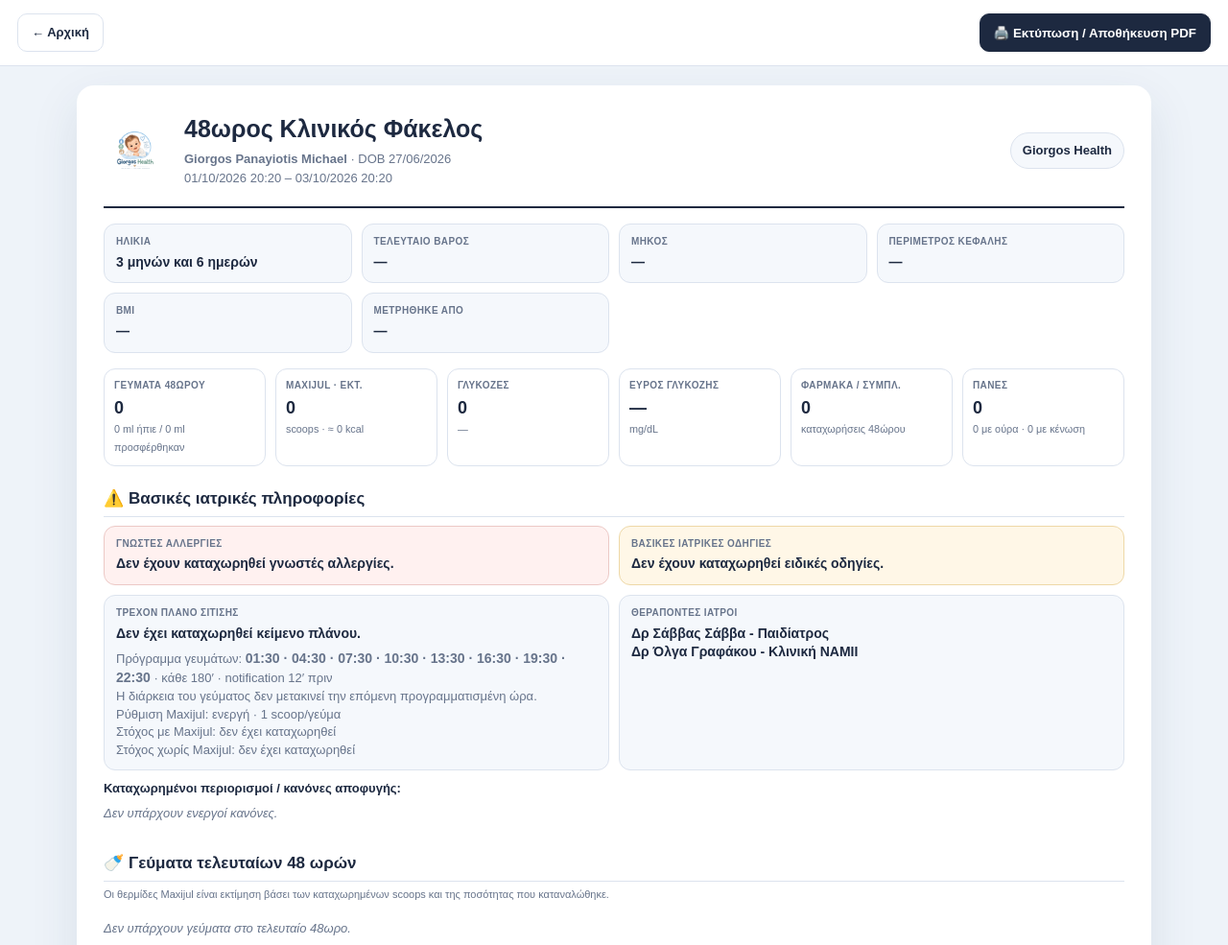
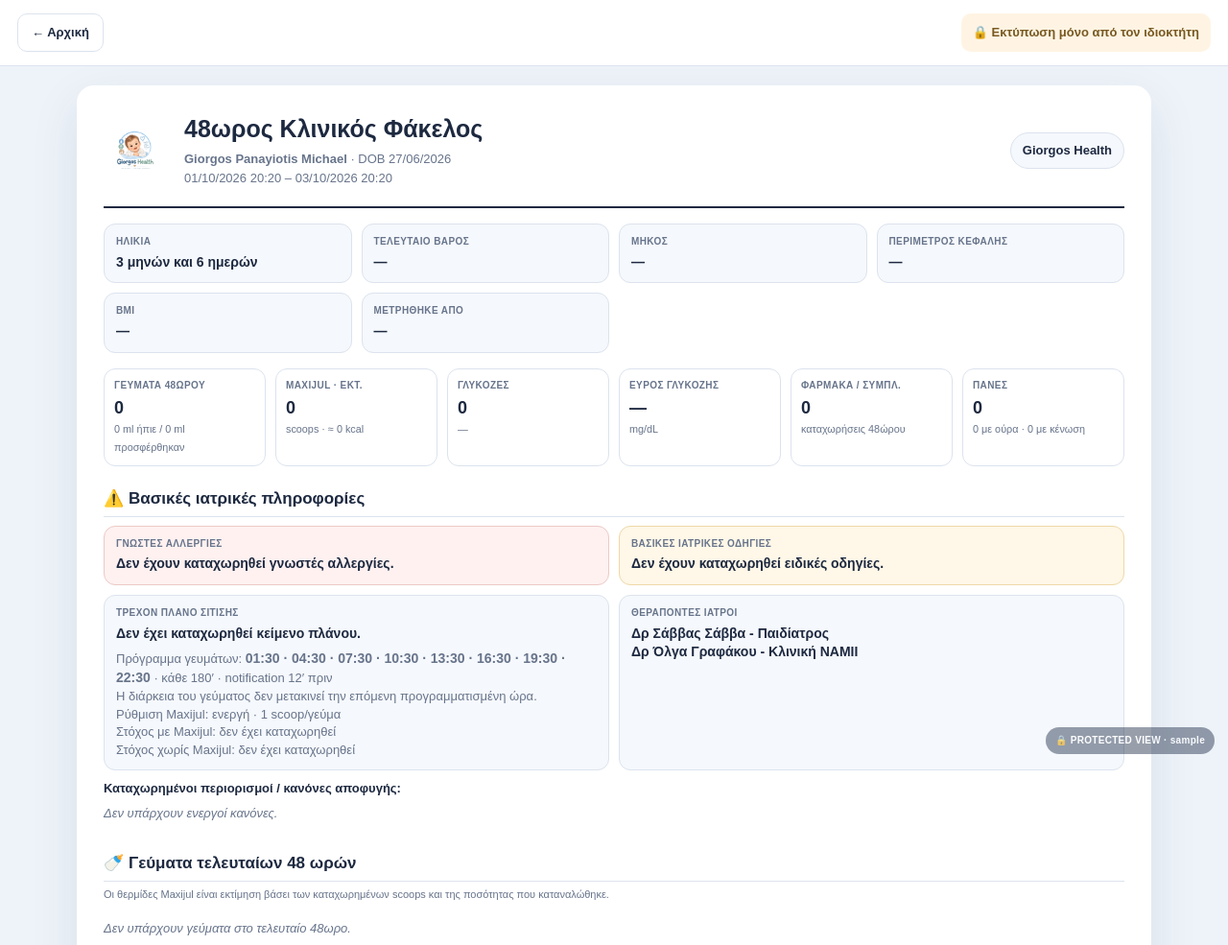
Before and after one commit to MichalisMichael26/giorgos-health, a Django app: page /report/48h/print/ in a window 1280 px wide. Shown: the top 985 px of the page at 96% size. Run offline with Django 5.2, Linux system fonts and the light colour scheme; the visitor is signed in with stand-in values (Sample User, id 1); data comes from the database, SQL or seed files in the repository; data that the repository does not hold is empty; parts of the project's set-up code (start-up, migrations or seed data) failed here and were passed over.

Commit message:
Protect 48h report from non-owner printing

```diff
--- a/templates/reports/report_48h_clinical_print.html
+++ b/templates/reports/report_48h_clinical_print.html
@@ -236,14 +236,24 @@
             .card, .metric { padding: 7px 8px; }
             a { color: inherit; text-decoration: none; }
         }
+        .print-owner-only { display:inline-flex; align-items:center; padding:9px 12px; border-radius:10px; background:#fff4e3; color:#775921; font-weight:800; }
+        .capture-watermark { position:fixed; right:14px; bottom:14px; z-index:9999; pointer-events:none; padding:7px 10px; border-radius:999px; background:rgba(25,42,68,.72); color:#fff; font-size:10px; font-weight:800; letter-spacing:.03em; opacity:.62; }
+        @media print {
+            body.privacy-restricted > * { display:none !important; }
+            body.privacy-restricted::before { content:"Εκτύπωση μη διαθέσιμη — μόνο ο ιδιοκτήτης του Giorgos Health μπορεί να εκτυπώσει."; display:block !important; padding:30mm 15mm; font:700 16pt Arial,sans-serif; color:#1d2940; }
+        }
     </style>
 </head>
-<body>
+<body class="{% if privacy_restricted %}privacy-restricted{% endif %}">
 
 <div class="toolbar">
     <a class="btn" href="{% url 'dashboard' %}">← Αρχική</a>
     <div class="toolbar-actions">
+        {% if can_print_export %}
         <button class="btn primary" type="button" onclick="window.print()">🖨️ Εκτύπωση / Αποθήκευση PDF</button>
+        {% else %}
+        <span class="print-owner-only">🔒 Εκτύπωση μόνο από τον ιδιοκτήτη</span>
+        {% endif %}
     </div>
 </div>
 
@@ -691,5 +701,22 @@
     </footer>
 </main>
 
+{% if privacy_restricted %}
+<div class="capture-watermark" aria-hidden="true">🔒 PROTECTED VIEW · {{ user.username }}</div>
+<script>
+(function () {
+    const deny = function () {
+        alert("Η εκτύπωση επιτρέπεται μόνο στον ιδιοκτήτη του Giorgos Health.");
+    };
+    window.print = deny;
+    document.addEventListener("keydown", function (event) {
+        if ((event.ctrlKey || event.metaKey) && String(event.key).toLowerCase() === "p") {
+            event.preventDefault();
+            deny();
+        }
+    });
+})();
+</script>
+{% endif %}
 </body>
 </html>
```
